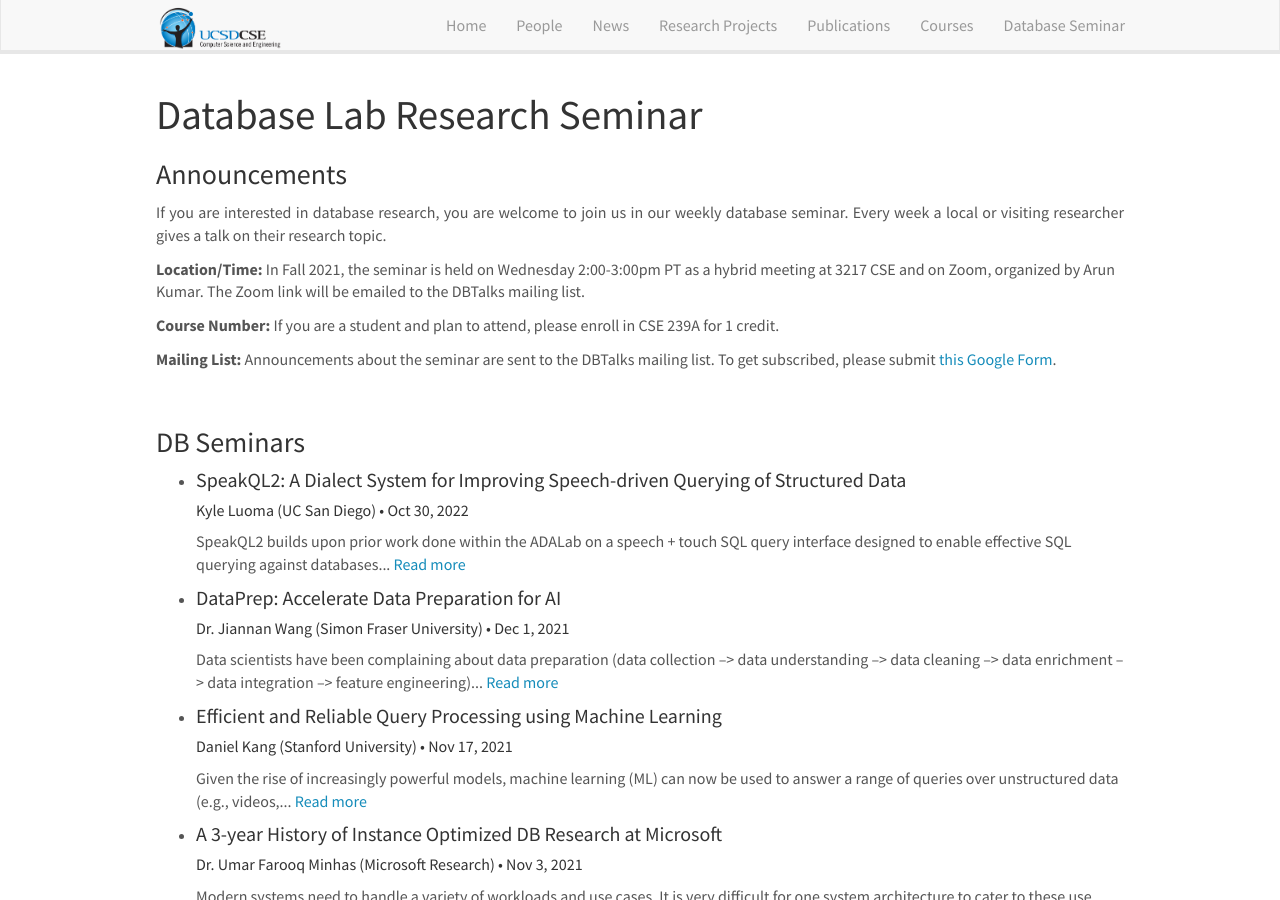
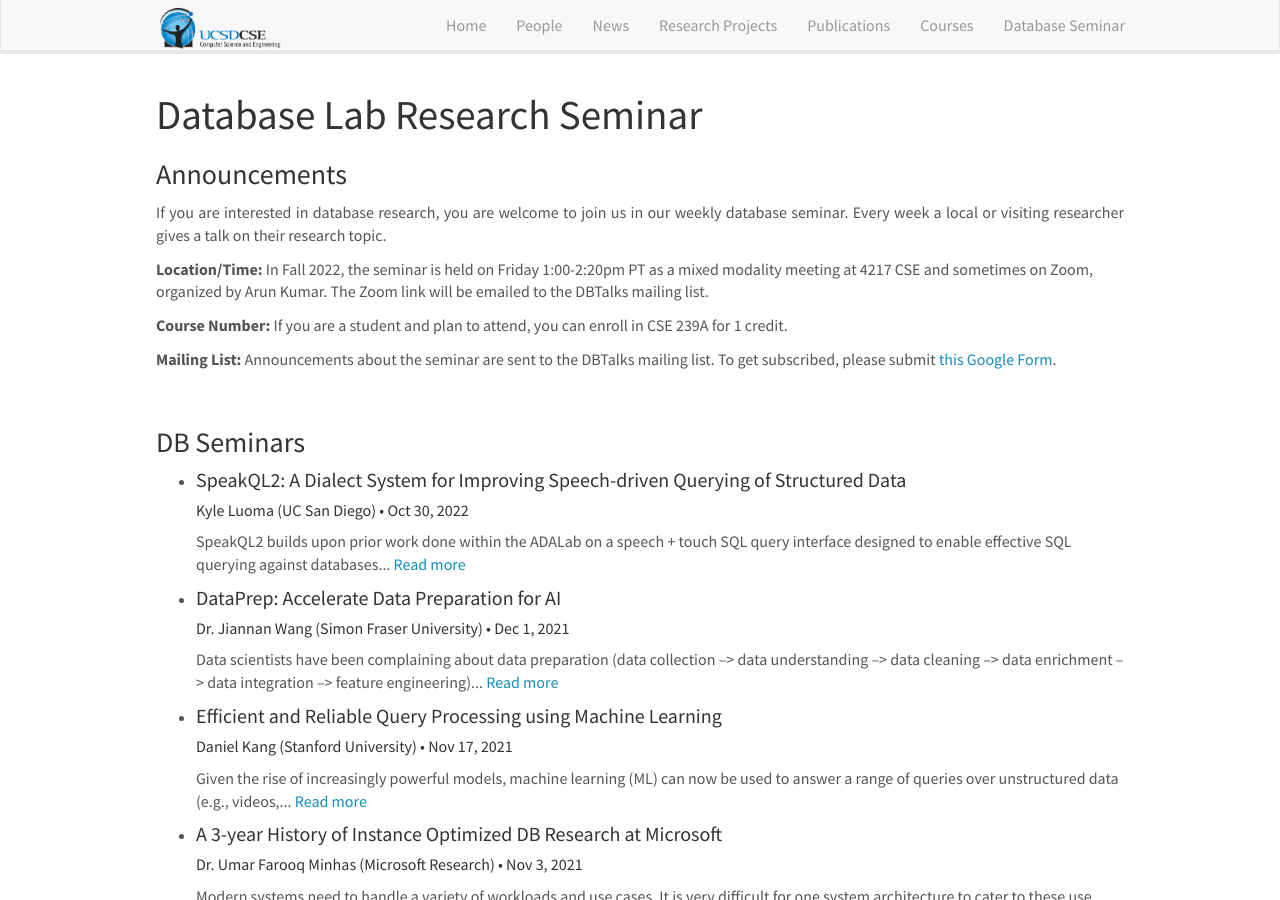
Before and after one commit to dbucsd/dbucsd.github.io, a Jekyll site: the page built from pages/seminar.html, in a window 1280 px wide and 900 px high. Built offline with Jekyll 4.4.1, drawn with Linux system fonts in a browser that asks for light colours; nearby versions of some CDN libraries.

Commit message:
Fall 2022

```diff
--- a/pages/seminar.html
+++ b/pages/seminar.html
@@ -11,8 +11,8 @@ permalink: /seminar.html
 
    <h3>Announcements</h3>
    <p align="justify">If you are interested in database research, you are welcome to join us in our weekly database seminar. Every week a local or visiting researcher gives a talk on their research topic.</p>
-    <p><b>Location/Time:</b> In Fall 2021, the seminar is held on Wednesday 2:00-3:00pm PT as a hybrid meeting at 3217 CSE and on Zoom, organized by Arun Kumar. The Zoom link will be emailed to the DBTalks mailing list.</p>
-    <p><b>Course Number:</b> If you are a student and plan to attend, please enroll in CSE 239A for 1 credit.</p>
+    <p><b>Location/Time:</b> In Fall 2022, the seminar is held on Friday 1:00-2:20pm PT as a mixed modality meeting at 4217 CSE and sometimes on Zoom, organized by Arun Kumar. The Zoom link will be emailed to the DBTalks mailing list.</p>
+    <p><b>Course Number:</b> If you are a student and plan to attend, you can enroll in CSE 239A for 1 credit.</p>
     <p><b>Mailing List:</b> Announcements about the seminar are sent to the DBTalks mailing list. To get subscribed, please submit <a href="https://forms.gle/5a8WGBwuYz2jJUFK9">this Google Form</a>.</p>
 
    <br/>
```
